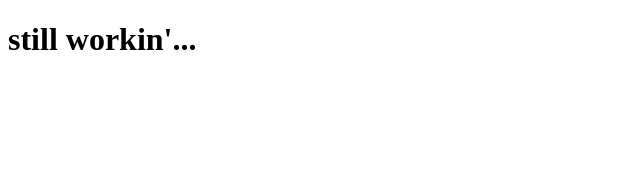
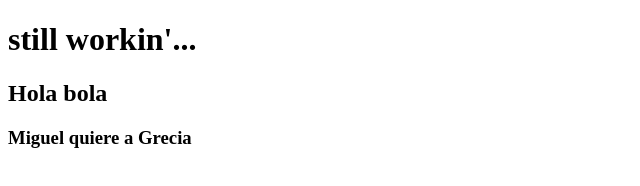
Before and after one commit to 321david123/school-photos, a website: page src/huizache.html in a window 1280 px wide. Shown: the whole page, without its empty margins (0-640 px from the left). Drawn offline with Linux system fonts and the light colour scheme.

Commit message:
Added text

```diff
--- a/src/huizache.html
+++ b/src/huizache.html
@@ -9,5 +9,7 @@
 </head>
 <body>
     <h1>still workin'...</h1>
+    <h2>Hola bola</h2>
+    <h3>Miguel quiere a Grecia</h3>
 </body>
 </html>
```
